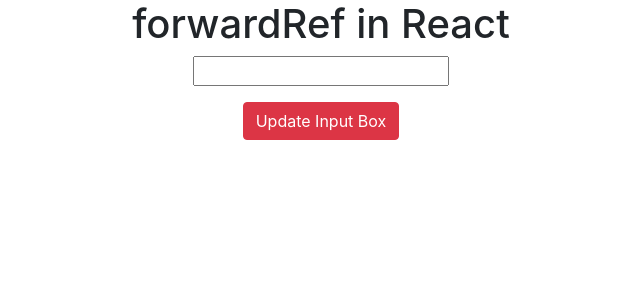
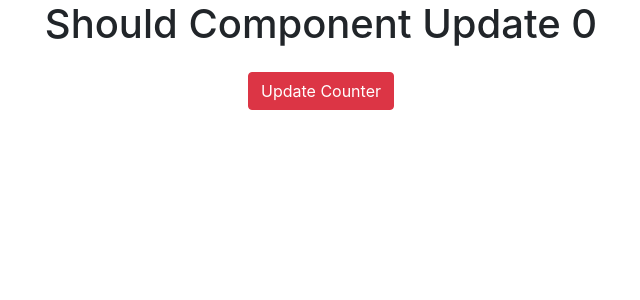
Before and after one commit to Nitin1604/ReactJS_series, a React (Create React App) app: page / in a window 1280 px wide. Shown: the top 300 px of the page, without its empty margins (319-959 px from the left). Built offline with nearby package versions, Linux system fonts and the light colour scheme.

Commit message:
shouldComponentUpdate

```diff
--- a/src/App.js
+++ b/src/App.js
@@ -1,23 +1,30 @@
 import './App.css';
-import React ,{useRef} from 'react'
-import User from './User'
-function App() {
-  let inputRef=useRef(null)
-  function updateInput()
+import React from 'react'
+class App extends React.Component {
+  constructor() {
+    super();
+    this.state={
+      count:0
+    }
+  }
+  shouldComponentUpdate()
   {
-    inputRef.current.value="react js series";
-    inputRef.current.style.color="red"
-    inputRef.current.focus()
-
+    console.warn("shouldComponentUpdate",this.state.count)
+   if(this.state.count<5)
+   {
+     return true;
+   }
 
   }
-  return (
-    <div className="App">
-      <h1>forwardRef in React </h1>
-      <User ref={inputRef} />
-      <button  type="button" className="btn btn-danger my-3" onClick={updateInput} >Update Input Box</button>
-    </div>
-  );
 
+  render() {
+    return (
+      <div className="App">
+        <h1> Should Component Update  {this.state.count}</h1>
+        <button type="button" className="btn btn-danger my-3" onClick={()=>this.setState({count:this.state.count+1})}>Update Counter</button>
+      </div>
+    );
+  }
 }
+
 export default App;
--- a/src/User.js
+++ /dev/null
@@ -1,11 +0,0 @@
-import React,{forwardRef} from 'react'
-function User(props,ref)
-{
-    return(
-        <div>
-            <input ref={ref} type="text" />
-        </div>
-    )
-}
-
-export default forwardRef(User);
```
Also changed, not shown: React Life Cycle.txt.
